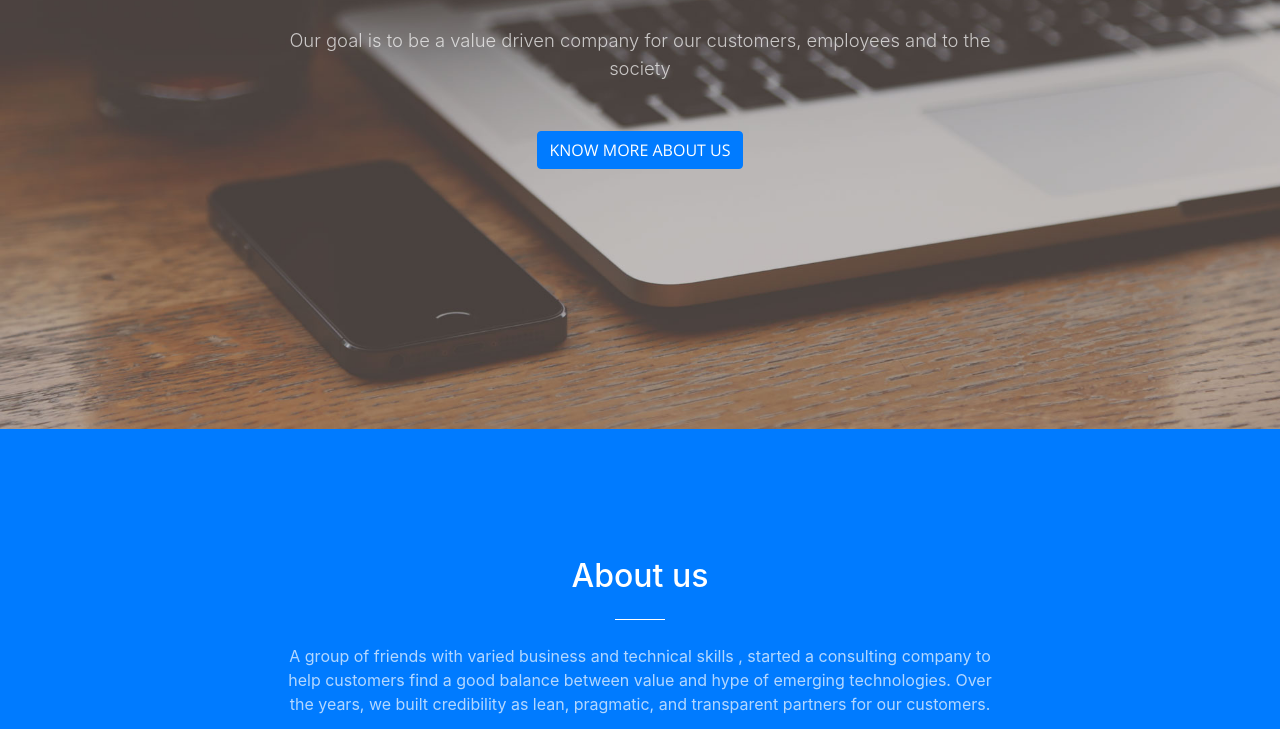
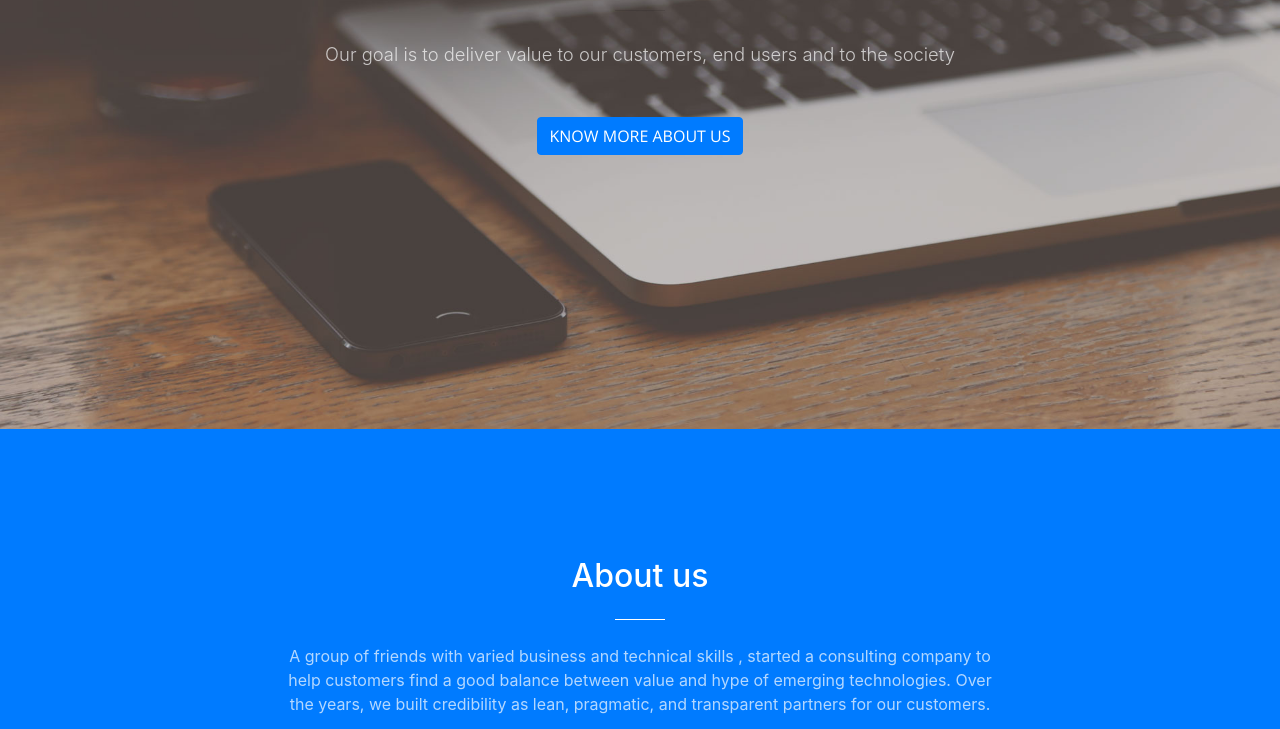
Before and after one commit to DevOpsInternational/knowus, a website with bundled scripts: page index.html in a window 1280 px wide. Shown: the part 371-1100 px from the top of the page. Built offline with nearby package versions, Linux system fonts and the light colour scheme.

Commit message:
text change

```diff
--- a/index.html
+++ b/index.html
@@ -72,8 +72,7 @@
           <hr>
         </div>
         <div class="col-lg-8 mx-auto">
-          <p class="text-faded mb-5">Our goal is to be a value driven company for our customers,
-            employees and to the society</p>
+          <p class="text-faded mb-5">Our goal is to deliver value to our customers, end users and to the society</p>
           <a class="btn btn-primary btn-xl js-scroll-trigger" href="#about">Know more about us</a>
         </div>
       </div>
```
